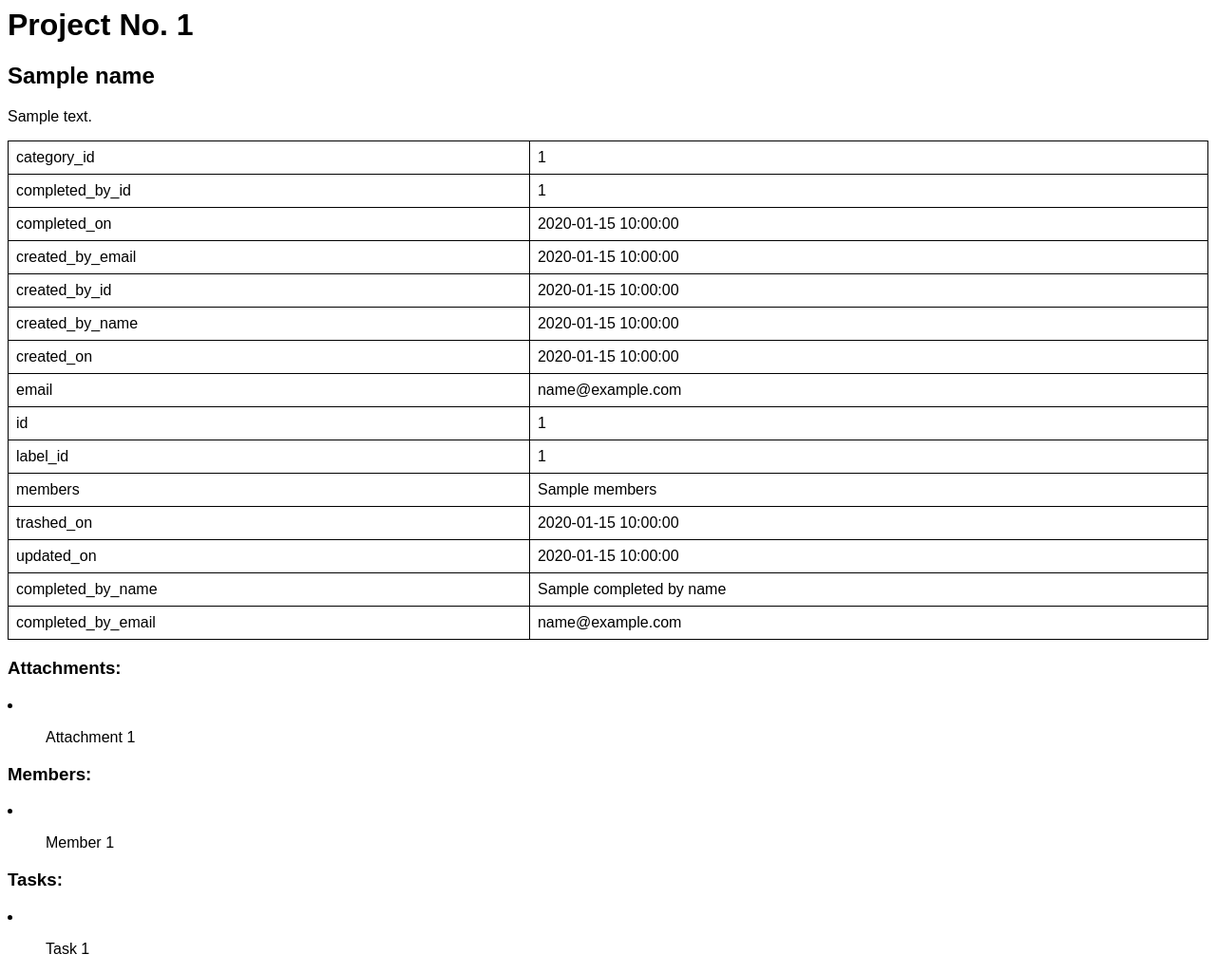
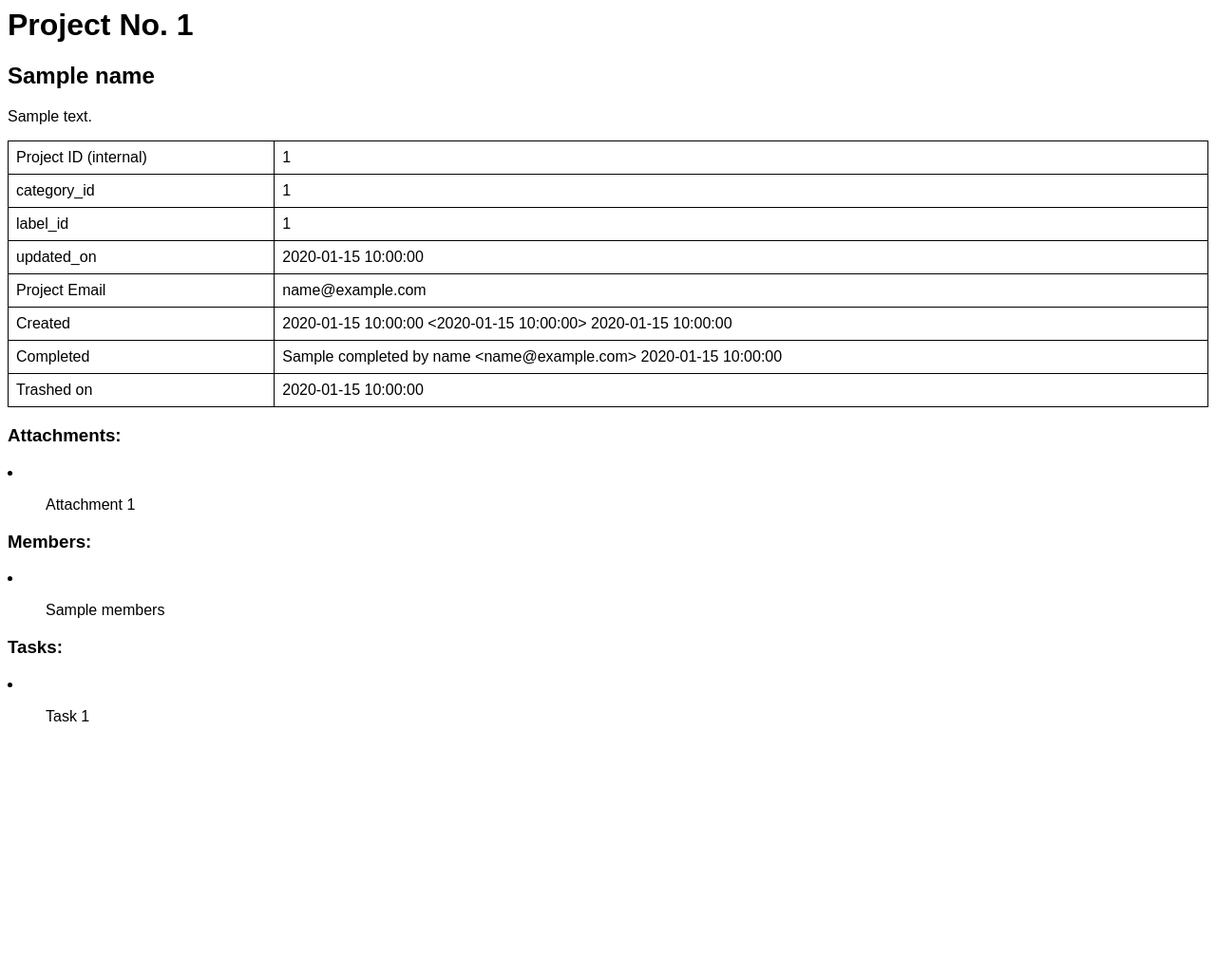
Before and after one commit to s10r-de/ac-py-api, a Python web app: template active_collab_app/templates/project-template.html.j2 in a window 1280 px wide. Shown: the whole page at 95% size. After the commit the page ends 760 px from the top, so only its background shows below. Run offline with Jinja, Linux system fonts and the light colour scheme; the template is opened without the code that fills it: most values are stand-ins (such as "Sample title", 1, 10 or a date in 2020).

Commit message:
Update project templates

```diff
--- a/active_collab_app/templates/project-index-template.html.j2
+++ b/active_collab_app/templates/project-index-template.html.j2
@@ -11,7 +11,7 @@
         <li>
             <div>
                 <a href="{{ p.html_filename }}">
-                    {{ p.id }} -
+                    {{ p.project_number }} -
                     {{ p.name }}
                 </a>
             </div>
--- a/active_collab_app/templates/project-template.html.j2
+++ b/active_collab_app/templates/project-template.html.j2
@@ -7,68 +7,42 @@
 <body>
 <h1>Project No. {{ project_number }}</h1>
 <h2>{{ name }}</h2>
-<p>{{ body }}</p>
+<p>{{ body_formatted|safe }}</p>
 <table>
+    <tr>
+        <td>Project ID (internal)</td>
+        <td>{{ id }}</td>
+    </tr>
     <tr>
         <td>category_id</td>
         <td>{{ category_id }}</td>
-    </tr>
-    <tr>
-        <td>completed_by_id</td>
-        <td>{{ completed_by_id }}</td>
-    </tr>
-    <tr>
-        <td>completed_on</td>
-        <td>{{ completed_on }}</td>
-    </tr>
-    <tr>
-        <td>created_by_email</td>
-        <td>{{ created_by_email }}</td>
-    </tr>
-    <tr>
-        <td>created_by_id</td>
-        <td>{{ created_by_id }}</td>
-    </tr>
-    <tr>
-        <td>created_by_name</td>
-        <td>{{ created_by_name }}</td>
-    </tr>
-    <tr>
-        <td>created_on</td>
-        <td>{{ created_on }}</td>
-    </tr>
-    <tr>
-        <td>email</td>
-        <td>{{ email }}</td>
-    </tr>
-    <tr>
-        <td>id</td>
-        <td>{{ id }}</td>
     </tr>
     <tr>
         <td>label_id</td>
         <td>{{ label_id }}</td>
     </tr>
     <tr>
-        <td>members</td>
-        <td>{{ members }}</td>
-    </tr>
-    <tr>
-        <td>trashed_on</td>
-        <td>{{ trashed_on }}</td>
-    </tr>
-    <tr>
         <td>updated_on</td>
         <td>{{ updated_on }}</td>
     </tr>
     <tr>
-        <td>completed_by_name</td>
-        <td>{{ completed_by_name }}</td>
+        <td>Project Email</td>
+        <td>{{ email }}</td>
+    </tr>
+
+    <tr>
+        <td>Created</td>
+        <td>{{ created_by_name }} &lt;{{ created_by_email }}&gt; {{ created_on }}</td>
     </tr>
     <tr>
-        <td>completed_by_email</td>
-        <td>{{ completed_by_email }}</td>
+        <td>Completed</td>
+        <td>{{ completed_by_name }} &lt;{{ completed_by_email }}&gt; {{ completed_on }}</td>
     </tr>
+    <tr>
+        <td>Trashed on</td>
+        <td>{{ trashed_on }}</td>
+    </tr>
+
 </table>
 
 <h3>Attachments:</h3>
@@ -79,7 +53,7 @@
 <h3>Members:</h3>
 
 <li>
-    <ul>Member 1</ul>
+    <ul>{{ members }}</ul>
 </li>
 
 <h3>Tasks:</h3>
```
